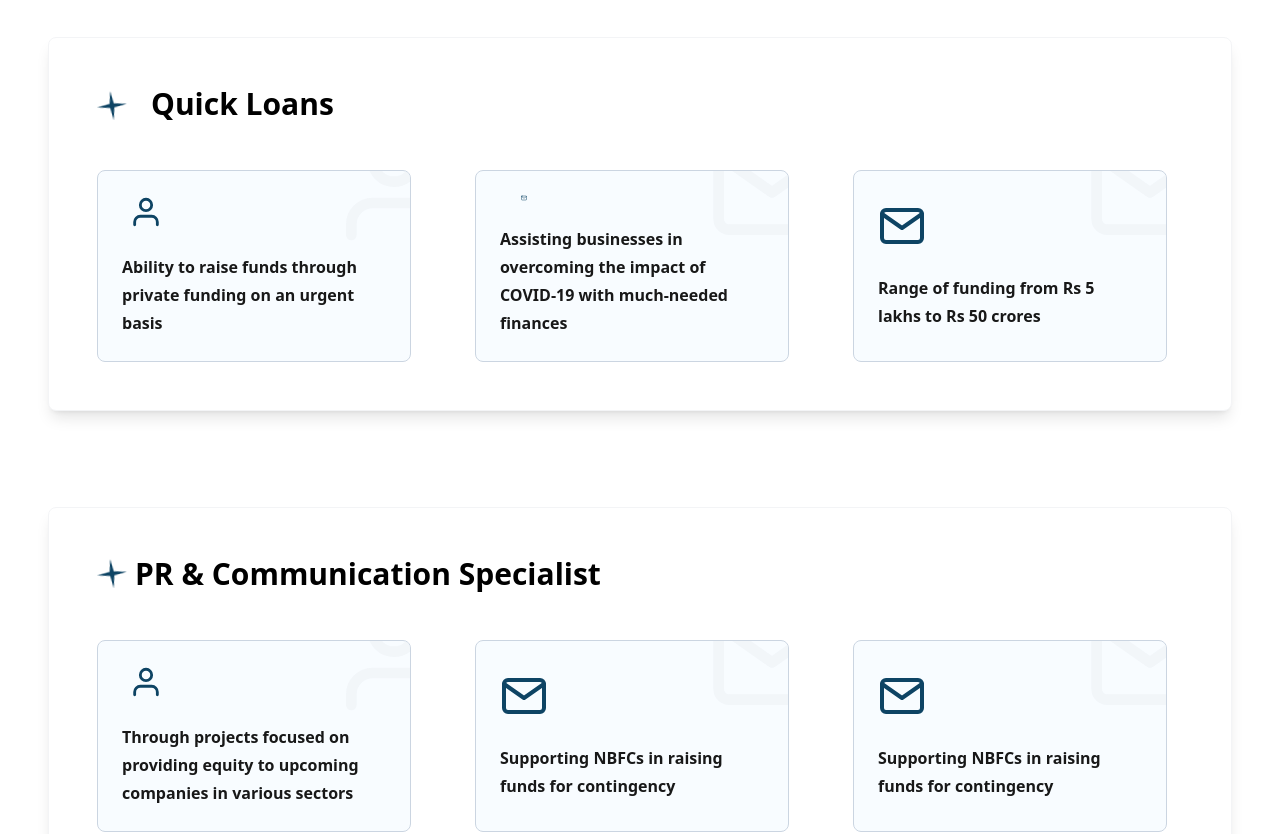
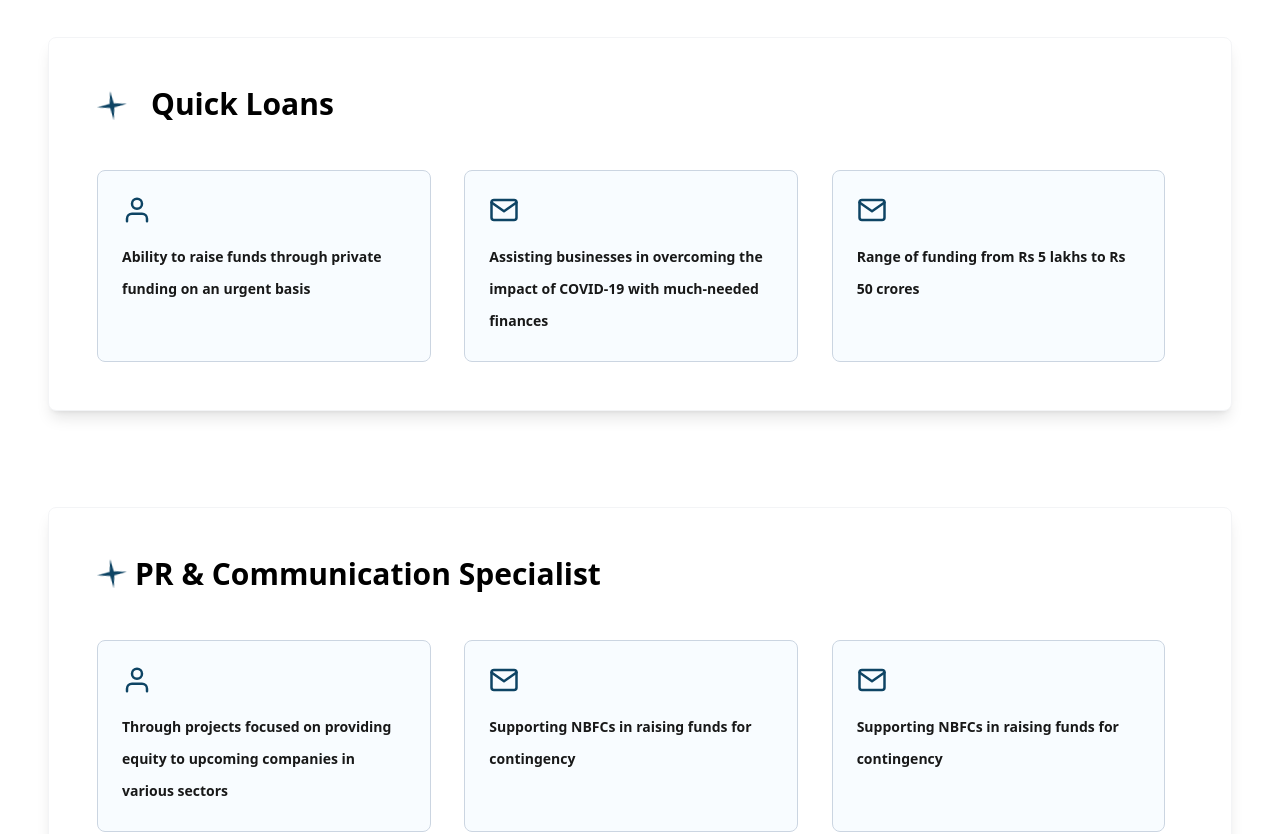
Before and after one commit to rkcoola792/Dubai, a React (Vite) app: page / in a window 1280 px wide. Shown: the part 1780-2614 px from the top of the page. Built offline with nearby package versions, Linux system fonts and the light colour scheme.

Commit message:
section 2 done

```diff
--- a/src/components/Homepage/Specialities.jsx
+++ b/src/components/Homepage/Specialities.jsx
@@ -6,7 +6,7 @@ const Specialities = ({subtitle1,subtitle2,subtitle3,icon1,icon2,icon3}) => {
   return (
     <div className="contact-us ">
       <motion.div
-        className="grid sm:gap-12 sm:grid-cols-2 lg:grid-cols-3 gap-4 p-"
+        className="grid  gap-2  sm:grid-cols-3 md:gap-4 p-"
 
         initial={{ y: 75, opacity: 0 }}
         whileInView={{ y: 0, opacity: 1 }}
@@ -35,17 +35,17 @@ const Specialities = ({subtitle1,subtitle2,subtitle3,icon1,icon2,icon3}) => {
 const Card = ({  subtitle, Icon, href }) => {
   return (
     <motion.div
-      className="w-[95%]  rounded-lg border-[1px] border-slate-300 relative overflow-hidden group bg-subtleBlue cursor-pointer p-6 h-48 2xl:h-60 flex flex-col justify-center gap-4 "
+      className="md:w-[95%]  rounded-lg border-[1px] border-slate-300 relative overflow-hidden group bg-subtleBlue cursor-pointer  p-6 h-48  2xl:h-60 flex flex-col justify-start gap-2 "
       initial={{ y: 0 }}
       whileHover={{ scale:1.05, boxShadow: "0px 5px 20px -13px rgba(0,0,0,0.65)" }}
       transition={{ duration: 0.6 }}
     >
       <div className="absolute inset-0 bg-white translate-y-[100%] group-hover:translate-y-[0%] transition-transform duration-300" />
 
-      <Icon className="absolute z-10 -top-12 -right-12 text-9xl text-slate-100 opacity-90 group-hover:text-mainBlue group-hover:rotate-12 transition-transform duration-300" />
-      <Icon className="mb-2 text-4xl sm:text-5xl text-mainBlue  transition-colors relative z-10 duration-300" />
+      {/* <Icon className="absolute z-10 -top-12 -right-12 text-9xl text-slate-100 opacity-90 group-hover:text-mainBlue group-hover:rotate-12 transition-transform duration-300" /> */}
+      <Icon className="mb-2 text-lg sm:text-xl md:text-2xl lg:text-3xl text-mainBlue  transition-colors relative z-10 duration-300" />
 
-      <p className="opacity-90 font-semibold  relative z-10 duration-300 leading-7 2xl:text-xl 2xl:leading-8">
+      <p className="opacity-90  font-semibold  relative z-10 duration-300 lg:leading-7 leading-6 text-xs lg:text-sm xl:leading-8  2xl:text-xl 2xl:leading-8">
         {subtitle}
       </p>
     </motion.div>
```
